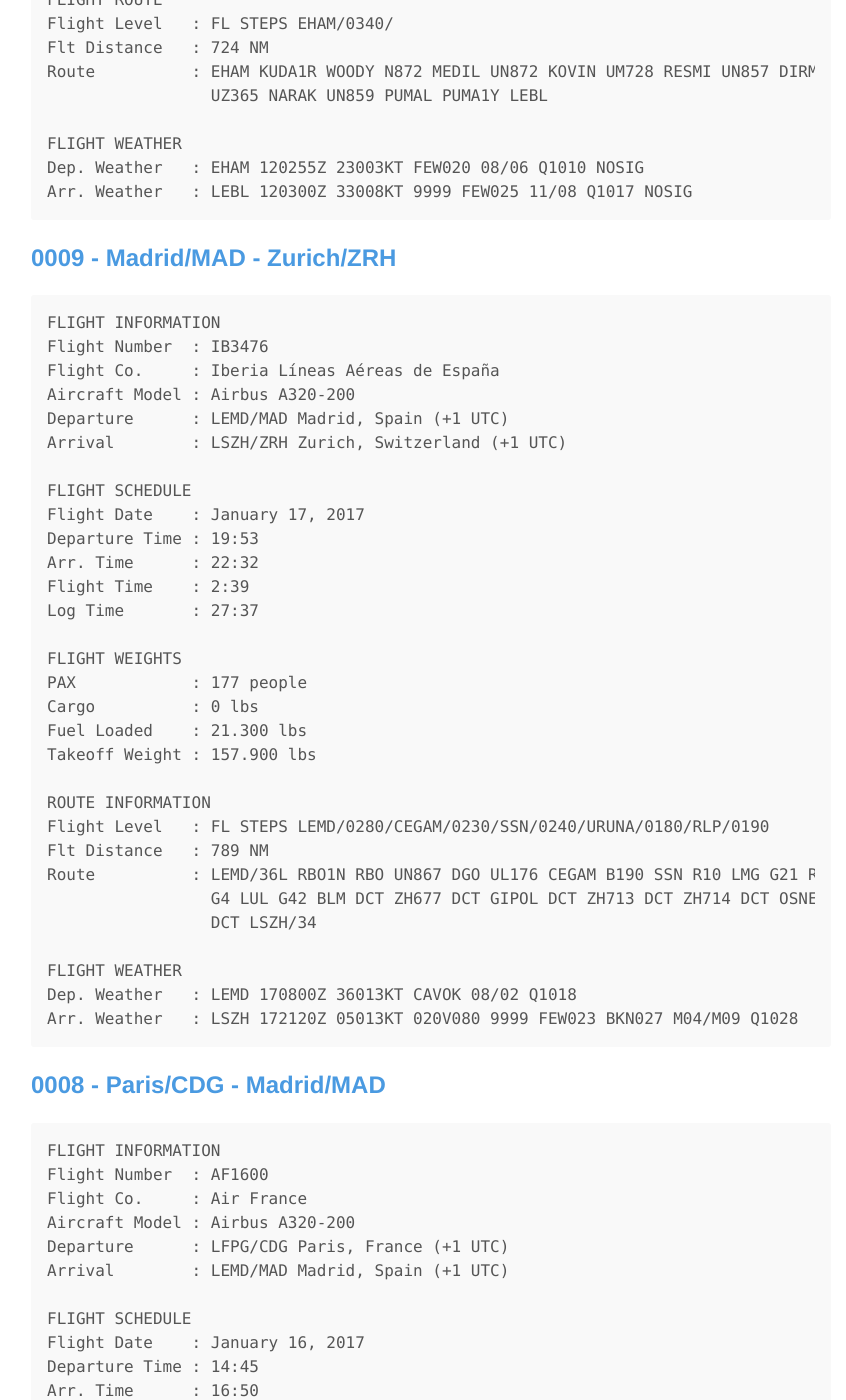
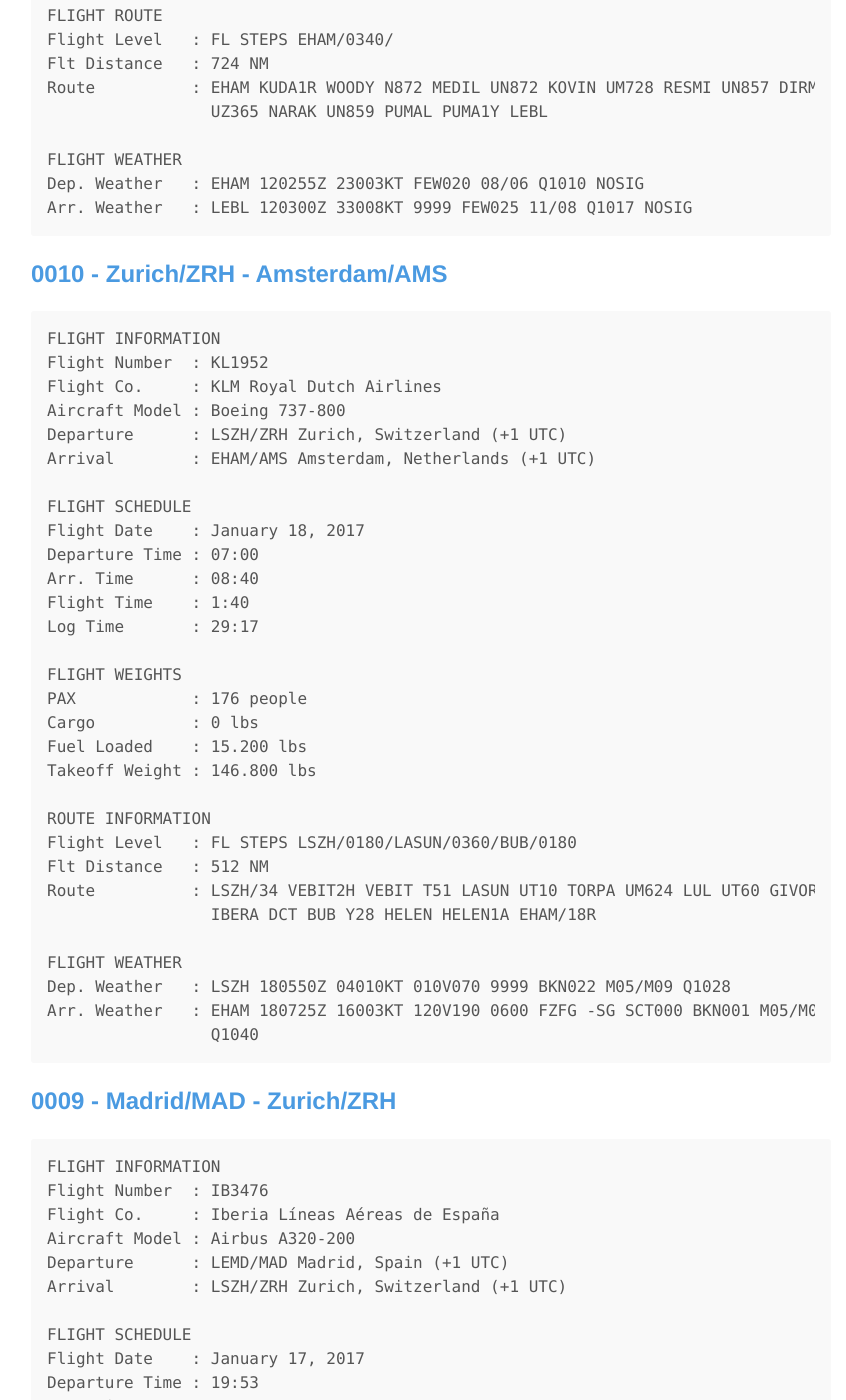
Before and after one commit to marcelocamera/marcelocamera.github.io, a Jekyll site: the page built from _posts/2010-01-01-flight-logbook.md, in a window 1280 px wide and 1400 px high, scrolled down 3507 px. Shown: the whole window, without its empty margins (209-1055 px from the left). Built offline with Jekyll 4.4.1, drawn with Linux system fonts in a browser that asks for light colours; comment, search, counter and statistics services are not loaded; some of the changed text lies outside the part shown.

Commit message:
Update 2010-01-01-flight-logbook.md

```diff
--- a/_posts/2010-01-01-flight-logbook.md
+++ b/_posts/2010-01-01-flight-logbook.md
@@ -8,8 +8,9 @@ excerpt_separator: <!--more-->
 ---
 <section id ="top"></section>
 Nesse post vou inserir um log dos meus voos e minhas observações sobre cada deles.
+
 <!--more-->
-<a href="#010"><b>001-010</b></a> 011-020 021-030 031-040 041-050 051-060 061-070 071-080 081-090 091-100
+<a href="#010"><b>001-010</b></a> <a href="#020"><b>011-020</b></a> 021-030 031-040 041-050 051-060 061-070 071-080 081-090 091-100
 101-110 111-120 121-130 131-140 141-150 151-160 161-170 171-180 181-190 191-200
 201-210 211-220 221-230 231-240 241-250 251-260 261-270 271-280 281-290 291-300
 301-310 311-320 321-330 331-340 341-350 <a href="#360"><b>351-360</b></a> 361-370 371-380 381-390 391-400
@@ -17,7 +18,7 @@ Nesse post vou inserir um log dos meus voos e minhas observações sobre cada de
 <!--- Até 360 --->
 <section id ="360"></section>
 <!--- 0358 --->
-## <a href="#top"><b>0358 - Sofia/SOF - Salzburg/SZG</b></a>
+## <a href="https://marcelocamera.github.io/2010-01-01/flight-logbook"><b>0358 - Sofia/SOF - Salzburg/SZG</b></a>
 {% highlight markdown %}
 FLIGHT INFORMATION
 Flight Number  :  OS1455
@@ -51,7 +52,7 @@ Arr. Weather   : LOWS 162150Z AUTO 16006KT 130V200 9999 -SHRA FEW050 SCT060 BKN1
 {% endhighlight %}
 
 <!--- 0357 --->
-## <a href="#top"><b>0357 - Birmingham/BHX - Sofia/SOF</b></a>
+## <a href="https://marcelocamera.github.io/2010-01-01/flight-logbook"><b>0357 - Birmingham/BHX - Sofia/SOF</b></a>
 {% highlight markdown %}
 FLIGHT INFORMATION
 Flight Number  :  VWT462
@@ -86,7 +87,7 @@ Arr. Weather   : LBSF 150230Z VRB02KT RA OVC078 06/05 Q1013 NOSIG
 {% endhighlight %}
 
 <!--- 0356 --->
-## <a href="#top"><b>0356 - Barcelona/BCN - Birmingham/BHX</b></a>
+## <a href="https://marcelocamera.github.io/2010-01-01/flight-logbook"><b>0356 - Barcelona/BCN - Birmingham/BHX</b></a>
 {% highlight markdown %}
 FLIGHT INFORMATION
 Flight Number  : VY1670
@@ -120,7 +121,7 @@ Arr. Weather   : EGBB 130250Z 04004KT RA OVC010 09/07 Q1007
 {% endhighlight %}
 
 <!--- 0355 --->
-## <a href="#top"><b>0355 - Amsterdan/AMS - Barcelona/BCN</b></a>
+## <a href="https://marcelocamera.github.io/2010-01-01/flight-logbook"><b>0355 - Amsterdan/AMS - Barcelona/BCN</b></a>
 {% highlight markdown %}
 FLIGHT INFORMATION
 Flight Number  : KL1681
@@ -153,10 +154,51 @@ Dep. Weather   : EHAM 120255Z 23003KT FEW020 08/06 Q1010 NOSIG
 Arr. Weather   : LEBL 120300Z 33008KT 9999 FEW025 11/08 Q1017 NOSIG
 {% endhighlight %}
 
+<!--- Até 020 --->
+<section id ="020"></section>
+
+
+
+
 <!--- Até 010 --->
 <section id ="010"></section>
+<!--- 0010 --->
+## <a href="https://marcelocamera.github.io/2010-01-01/flight-logbook"><b>0010 - Zurich/ZRH - Amsterdam/AMS</b></a>
+{% highlight markdown %}
+FLIGHT INFORMATION
+Flight Number  : KL1952
+Flight Co.     : KLM Royal Dutch Airlines
+Aircraft Model : Boeing 737-800
+Departure      : LSZH/ZRH Zurich, Switzerland (+1 UTC)
+Arrival        : EHAM/AMS Amsterdam, Netherlands (+1 UTC)
+
+FLIGHT SCHEDULE
+Flight Date    : January 18, 2017
+Departure Time : 07:00
+Arr. Time      : 08:40
+Flight Time    : 1:40
+Log Time       : 29:17
+
+FLIGHT WEIGHTS
+PAX            : 176 people
+Cargo          : 0 lbs
+Fuel Loaded    : 15.200 lbs
+Takeoff Weight : 146.800 lbs
+
+ROUTE INFORMATION
+Flight Level   : FL STEPS LSZH/0180/LASUN/0360/BUB/0180
+Flt Distance   : 512 NM
+Route          : LSZH/34 VEBIT2H VEBIT T51 LASUN UT10 TORPA UM624 LUL UT60 GIVOR UN853
+                 IBERA DCT BUB Y28 HELEN HELEN1A EHAM/18R
+
+FLIGHT WEATHER
+Dep. Weather   : LSZH 180550Z 04010KT 010V070 9999 BKN022 M05/M09 Q1028
+Arr. Weather   : EHAM 180725Z 16003KT 120V190 0600 FZFG -SG SCT000 BKN001 M05/M06
+                 Q1040
+{% endhighlight %}
+
 <!--- 0009 --->
-## <a href="#top"><b>0009 - Madrid/MAD - Zurich/ZRH</b></a>
+## <a href="https://marcelocamera.github.io/2010-01-01/flight-logbook"><b>0009 - Madrid/MAD - Zurich/ZRH</b></a>
 {% highlight markdown %}
 FLIGHT INFORMATION
 Flight Number  : IB3476
@@ -191,7 +233,7 @@ Arr. Weather   : LSZH 172120Z 05013KT 020V080 9999 FEW023 BKN027 M04/M09 Q1028
 {% endhighlight %}
 
 <!--- 0008 --->
-## <a href="#top"><b>0008 - Paris/CDG - Madrid/MAD</b></a>
+## <a href="https://marcelocamera.github.io/2010-01-01/flight-logbook"><b>0008 - Paris/CDG - Madrid/MAD</b></a>
 {% highlight markdown %}
 FLIGHT INFORMATION
 Flight Number  : AF1600
@@ -224,7 +266,7 @@ Arr. Weather   : LEMD 161530Z 01016KT 340V040 9999 FEW070 11/01 Q1022 NOSIG
 {% endhighlight %}
 
 <!--- 0007 --->
-## <a href="#top"><b>0007 - London/LHR - Paris/CDG</b></a>
+## <a href="https://marcelocamera.github.io/2010-01-01/flight-logbook"><b>0007 - London/LHR - Paris/CDG</b></a>
 {% highlight markdown %}
 FLIGHT INFORMATION
 Flight Number  : BA304
@@ -293,7 +335,7 @@ Arr. Weather   : EGLL 151120Z 27009KT 9000 -RA FEW008 BKN012 06/06 Q1021
 {% endhighlight %}
 
 <!--- 0005 --->
-## <a href="#top"><b>0005 - Chicago/ORD - Boston/BOS</b></a>
+## <a href="https://marcelocamera.github.io/2010-01-01/flight-logbook"><b>0005 - Chicago/ORD - Boston/BOS</b></a>
 {% highlight markdown %}
 FLIGHT INFORMATION
 Flight Number  : AA2222
@@ -327,7 +369,7 @@ Arr. Weather   : KBOS 091954Z 22009KT 10SM FEW050 OVC200 M07/M17 A3066
 {% endhighlight %}
 
 <!--- 0004 --->
-## <a href="#top"><b>0004 - New York/JFK - Chicago/ORD</b></a>
+## <a href="https://marcelocamera.github.io/2010-01-01/flight-logbook"><b>0004 - New York/JFK - Chicago/ORD</b></a>
 {% highlight markdown %}
 FLIGHT INFORMATION
 Flight Number  : AA2270
@@ -360,7 +402,7 @@ Arr. Weather   : KORD 090051Z 18008KT 10SM SCT120 BKN150 OVC200 M10/M17 A3052
 {% endhighlight %}
 
 <!--- 0003 --->
-## <a href="#top"><b>0003 - Charlotte/CLT - New York/JFK</b></a>
+## <a href="https://marcelocamera.github.io/2010-01-01/flight-logbook"><b>0003 - Charlotte/CLT - New York/JFK</b></a>
 {% highlight markdown %}
 FLIGHT INFORMATION
 Flight Number  : AA1972
@@ -393,7 +435,7 @@ Arr. Weather   : KJFK 012351Z 00000KT 10SM CLR 06/M09 A3036
 {% endhighlight %}
 
 <!--- 0002 --->
-## <a href="#top"><b>0002 - Saint Louis/STL - Charlotte/CLT</b></a>
+## <a href="https://marcelocamera.github.io/2010-01-01/flight-logbook"><b>0002 - Saint Louis/STL - Charlotte/CLT</b></a>
 {% highlight markdown %}
 FLIGHT INFORMATION
 Flight Number  : AA1823
@@ -426,7 +468,7 @@ Arr. Weather   : KCLT 011451Z 24006KT 2SM BR SCT002 OVC014 06/05 A3021
 {% endhighlight %}
 
 <!--- 0001 --->
-## <a href="#top"><b>0001 - Phoenix/PHX - Saint Louis/STL</b></a>
+## <a href="https://marcelocamera.github.io/2010-01-01/flight-logbook"><b>0001 - Phoenix/PHX - Saint Louis/STL</b></a>
 {% highlight markdown %}
 FLIGHT INFORMATION
 Flight Number  : AA489
```
